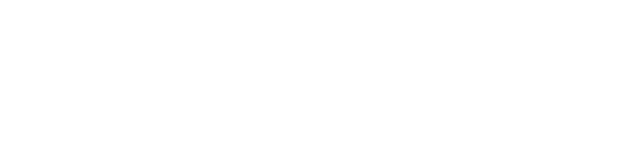
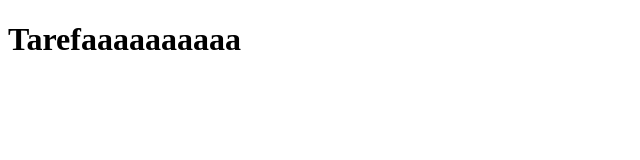
Before and after one commit to morganarb45/git-teste, a website: page index.html in a window 1280 px wide. Shown: the whole page, without its empty margins (0-640 px from the left). Drawn offline with Linux system fonts and the light colour scheme.

Commit message:
Segunda Versão

```diff
--- a/index.html
+++ b/index.html
@@ -4,6 +4,6 @@
 	<title></title>
 </head>
 <body>
-
+<h1>Tarefaaaaaaaaaa</h1>
 </body>
 </html>
--- a/package.json
+++ b/package.json
@@ -4,8 +4,10 @@
   "description": "tarefa do joedio",
   "main": "index.html",
   "scripts": {
-    "test": "echo \"Error: no test specified\" && exit 1"
-  },
+ "start": "npm run lite",
+ "test": "echo \"Error: no test specified\" && exit 1",
+ "lite": "lite-server"
+ },
   "repository": {
     "type": "git",
     "url": "git+https://github.com/morganarb45/git-teste.git"
```
Also changed, not shown: 1 other file.
